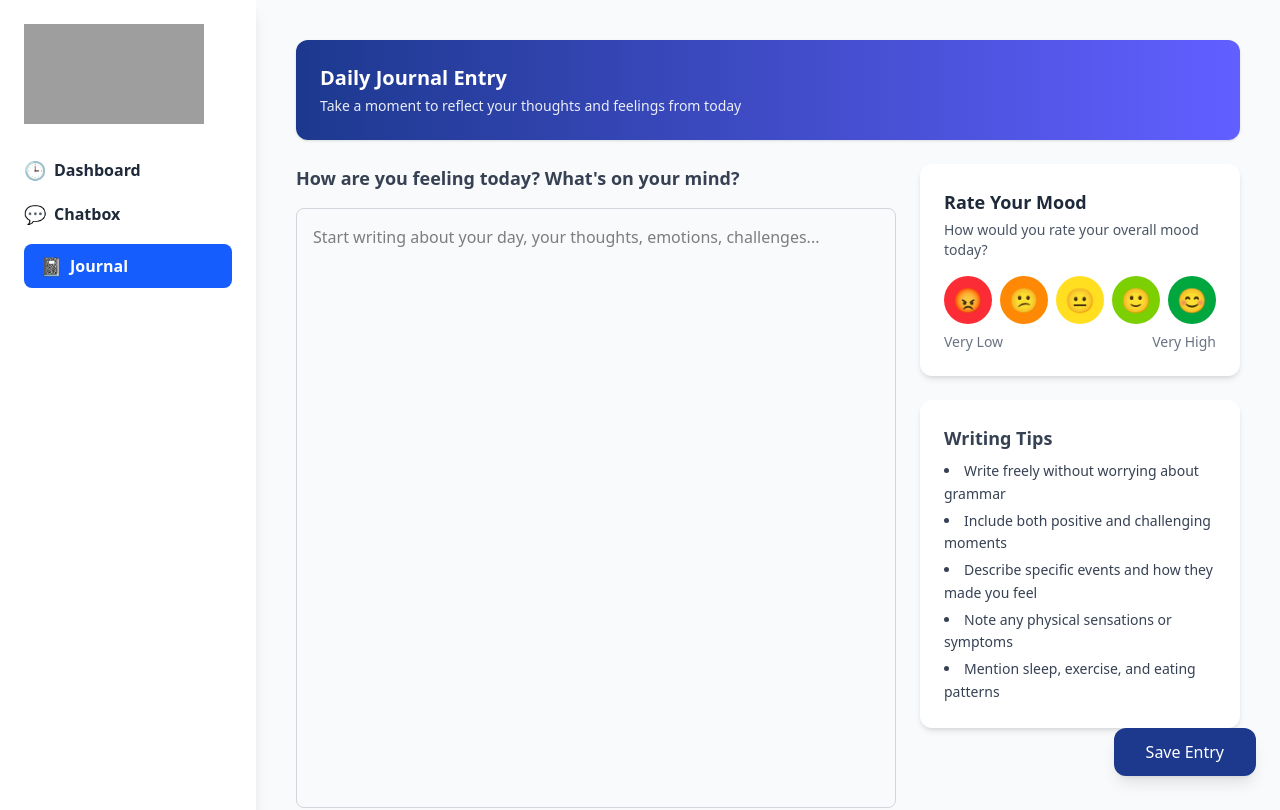
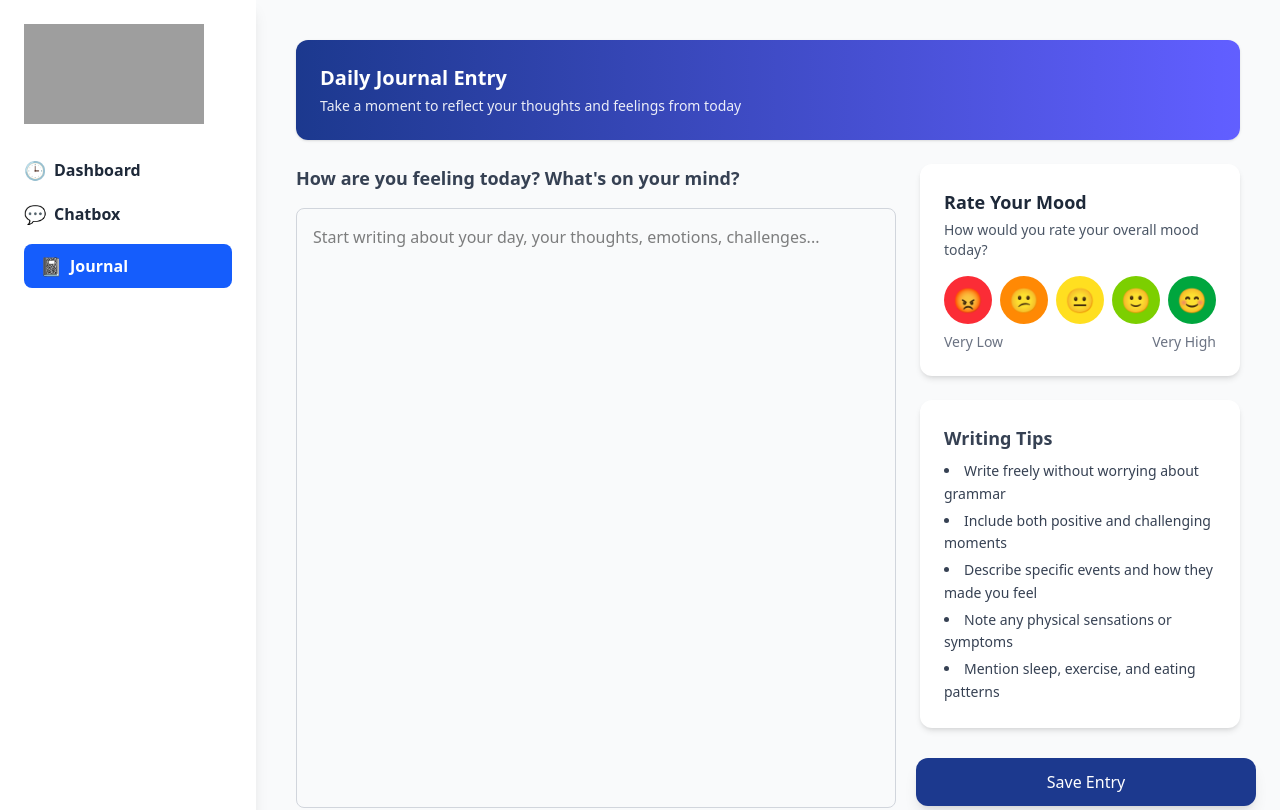
Before and after one commit to MindTrack-Capstone-DBS/FE-MindTrack, a React app: page /journal in a window 1280 px wide. Shown: the top 810 px of the page. Built offline with nearby package versions, Linux system fonts and the light colour scheme; grey boxes are pictures that could not be loaded; the HTML template or start-up script is replaced by a standard one.

Commit message:
update button

```diff
--- a/src/pages/journal/MoodJournal.jsx
+++ b/src/pages/journal/MoodJournal.jsx
@@ -98,10 +98,10 @@ return (
     </div>
 
     {/* Save Button - Fixed at bottom right */}
-    <div className="fixed bottom-6 right-6 z-50">
+    <div className="absolute bottom-90 right-6 z-50">
     <button
         onClick={() => alert("Pressed!")}
-        className="bg-blue-900 text-white py-3 px-8 rounded-xl shadow-lg hover:brightness-110 transition"
+        className="bg-blue-900 w-85 text-white py-3 px-8 rounded-xl shadow-lg hover:brightness-110 transition"
     >
         Save Entry
     </button>
```
